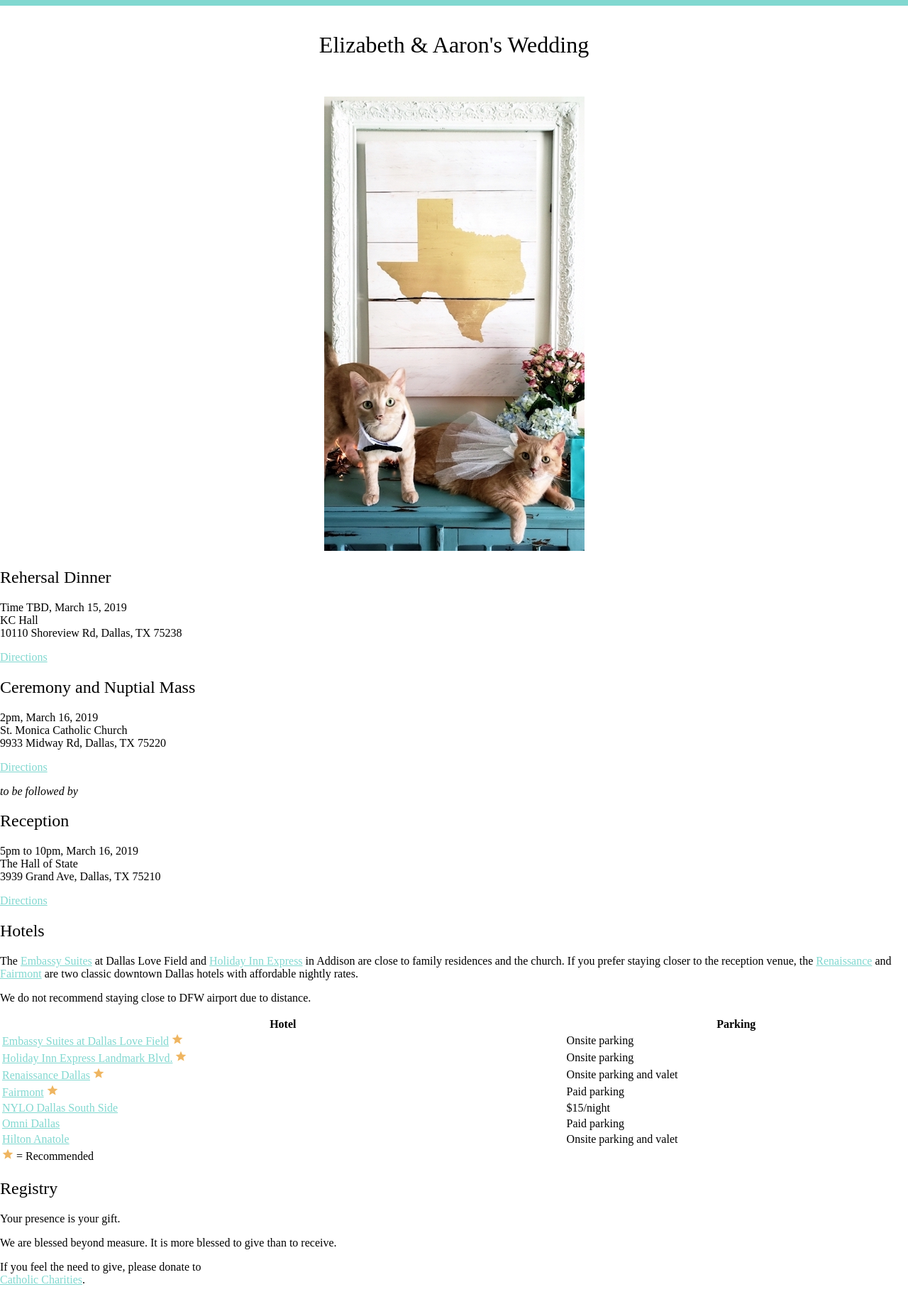
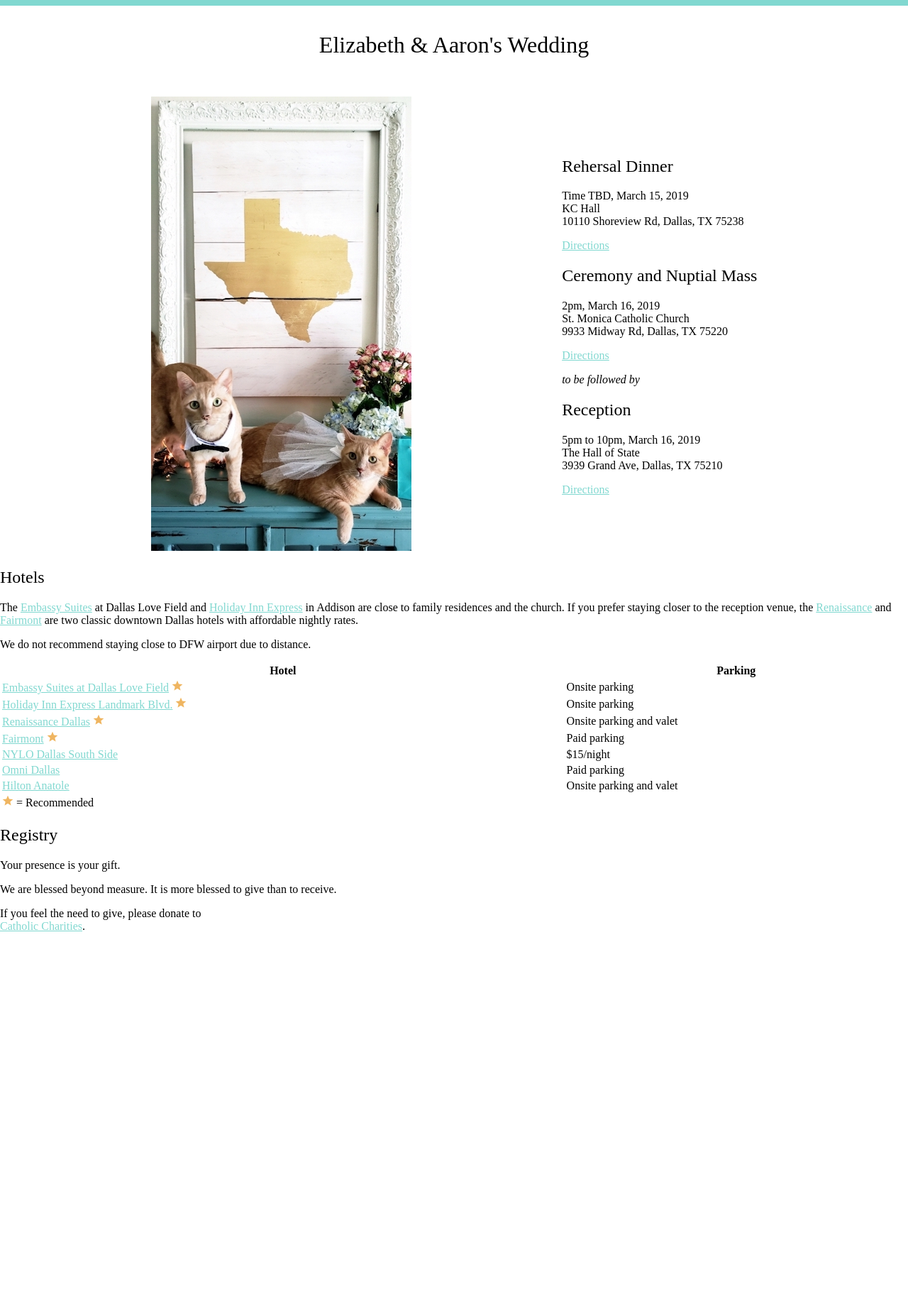
Before and after one commit to breckenedge/meowiedintexas.com, a Jekyll site: the page built from index.html, in a window 1280 px wide. Shown: the whole page at 71% size. Built offline with Jekyll 4.4.1, drawn with Linux system fonts in a browser that asks for light colours; after the commit the page ends 1346 px from its top, so only the background shows below that.

Commit message:
Separate hotels and from events section

```diff
--- a/index.html
+++ b/index.html
@@ -37,7 +37,11 @@ layout: default
     </p>
 
     <p><a href="https://goo.gl/maps/y5st2NpNgXz">Directions</a></p>
+  </div>
+</div>
 
+<div class="row">
+  <div style="col-1">
     <h2>Hotels</h2>
 
     <p>
```
